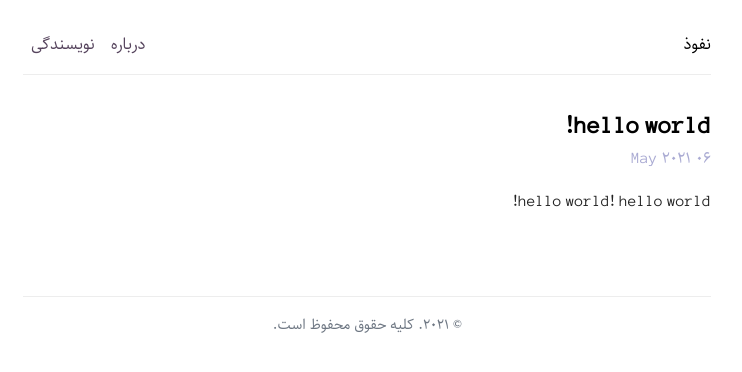
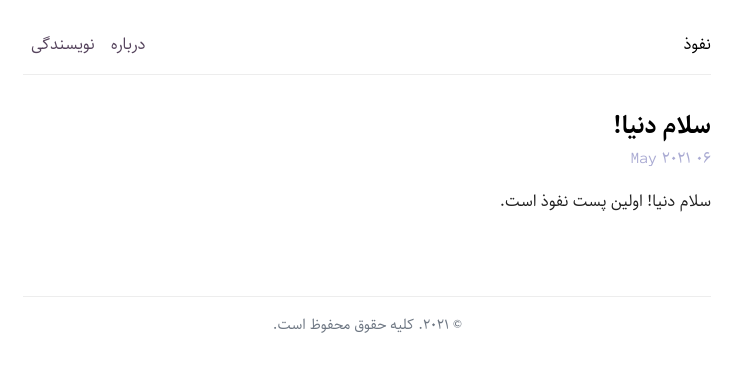
Before and after one commit to nofoz/nofoz.ir, a Jekyll site: the page built from _posts/2021-05-06-hello-world.md, in a window 1280 px wide. Shown: the top 372 px of the page, without its empty margins (432-1174 px from the left). Built offline with Jekyll 4.4.1, drawn with Linux system fonts in a browser that asks for light colours.

Commit message:
Update 2021-05-06-hello-world.md

```diff
--- a/_posts/2021-05-06-hello-world.md
+++ b/_posts/2021-05-06-hello-world.md
@@ -1,6 +1,6 @@
 ---
 layout: post
-title: hello world!
+title: سلام دنیا!
 ---
 
-hello world! hello world!
+سلام  دنیا! اولین پست نفوذ است.
```
